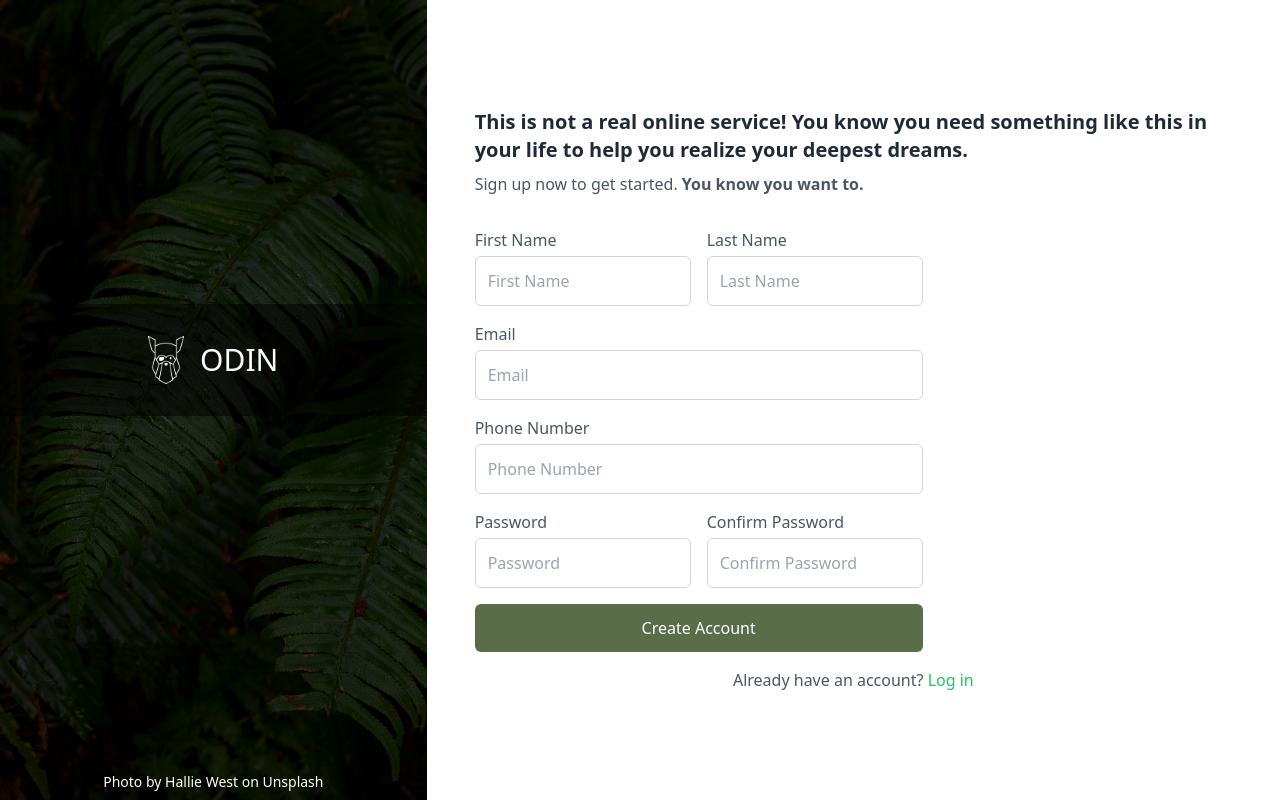
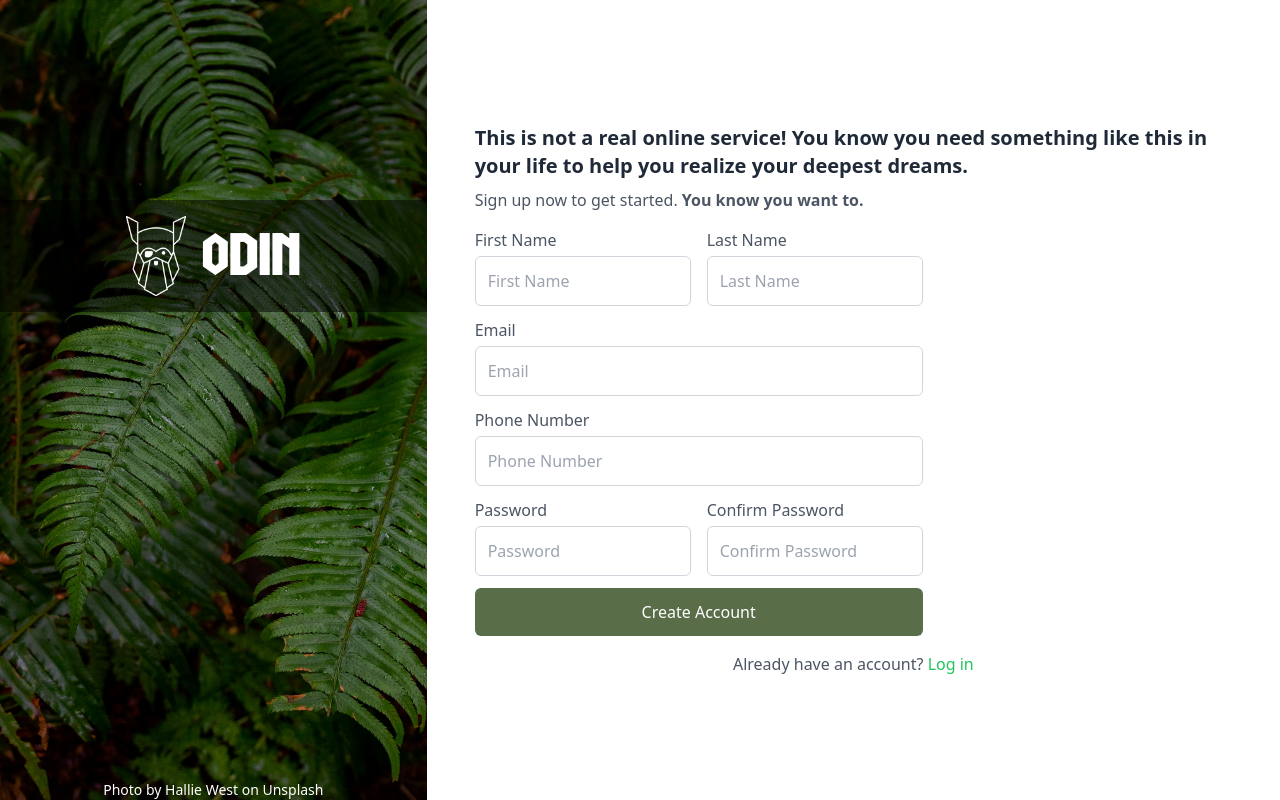
Before and after one commit to MuradQalayev/the-odin-project, a plain HTML site: page index.html in a window 1280 px wide. Drawn offline with nearby package versions, Linux system fonts and the light colour scheme.

Commit message:
finished project sign up form

```diff
--- a/index.css
+++ b/index.css
@@ -1,9 +1,4 @@
-/* Import Tailwind base styles */
-@tailwind base;
-@tailwind components;
-@tailwind utilities;
 
-/* Custom global styles */
 *, *::before, *::after {
     box-sizing: border-box;
 }
@@ -11,36 +6,20 @@
 * {
     margin: 0;
 }
+html, body {
+    height: 100%;
+    margin: 0;
+    padding: 0;
+  }
 
-body {
-    font-family: system-ui, "Segoe UI", Roboto, Helvetica, Arial, sans-serif, "Apple Color Emoji", "Segoe UI Emoji", "Segoe UI Symbol";
-    line-height: 1.5;
-    -webkit-font-smoothing: antialiased;
-}
 
-/* Images and videos */
+
 img, picture, video, canvas, svg {
     display: block;
     max-width: 100%;
 }
 
-/* Form inputs inherit font */
-input, button, textarea, select {
-    font: inherit;
-}
 
-/* Break-word for text */
 p, h1, h2, h3, h4, h5, h6 {
     overflow-wrap: break-word;
 }
-
-/* Set up VikingFont */
-@font-face {
-    font-family: 'VikingFont';
-    src: url('./example-project-image/fonts/Viking Hell.otf') format('opentype'); /* Use correct file path */
-}
-
-/* Custom body font usage */
-body {
-    font-family: 'VikingFont', system-ui, sans-serif;
-}
--- a/index.html
+++ b/index.html
@@ -5,29 +5,39 @@
     <meta name="viewport" content="width=device-width, initial-scale=1.0">
     <title>The Odin Project</title>
     <script src="https://cdn.tailwindcss.com"></script>
+    <style>
+        @font-face {
+          font-family: 'VikingFont';
+          src: url('./example-project-image/fonts/Viking Hell.otf') format('opentype');
+        }
+
+        .font-nordic {
+          font-family: 'VikingFont', sans-serif;
+        }
+      </style>
+
 </head>
 <body>
-    <div class="grid grid-cols-3 min-h-screen">
+    <div class="grid grid-cols-3 h-screen">
 
         <div class="col-span-1 relative">
             <img src="./example-project-image/halie-west-25xggax4bSA-unsplash.jpg" alt="Left Image" class="h-full w-full object-cover">
-            <div class="absolute inset-0 bg-black bg-opacity-50 flex items-start justify-center">
-                <div class="absolute inset-0 bg-black bg-opacity-50 flex items-center justify-center">
-                    <div class="w-full h-28 flex items-center justify-center space-x-4 bg-black bg-opacity-50 p-12 -translate-y-10">
-                      <img src="./example-project-image/odin-lined.png" alt="Odin Logo" class="h-12">
-                      <h1 class="text-3xl font-nordic text-white">ODIN</h1>
-                    </div>
-                  </div>
-
-              </div>
+            <div class="absolute inset-0 bg-black bg-opacity-30 flex justify-center">
+                <div class="absolute top-[25%] w-full h-28 flex items-center justify-center space-x-4 bg-black bg-opacity-50 p-12">
+                    <img src="./example-project-image/odin-lined.png" alt="Odin Logo" class="h-20">
+                    <h1 class="text-6xl text-white font-nordic">ODIN</h1>
+                </div>
+            </div>
 
 
-            <p class="absolute bottom-0 left-0 w-full text-center text-white text-sm p-2">Photo by Hallie West on Unsplash</p>
+
+
+            <p class="absolute bottom-0 left-0 w-full text-center text-white text-sm ">Photo by Hallie West on Unsplash</p>
         </div>
 
 
         <div class="col-span-2 bg-white flex flex-col justify-center p-12">
-            <div class="mb-8">
+            <div class="mb-4">
                 <p class="text-xl font-semibold text-gray-800 mb-2">
                     This is not a real online service! You know you need something like this in your life to help you realize your deepest dreams.
                 </p>
@@ -37,7 +47,7 @@
             </div>
 
             <!-- Form Section -->
-            <form action="#" method="POST" class="w-full max-w-md space-y-4">
+            <form action="#" method="POST" class="w-full max-w-md space-y-3">
                 <div class="grid grid-cols-2 gap-4">
                     <!-- First Name -->
                     <div>
--- a/tailwind.config.js
+++ /dev/null
@@ -1,10 +0,0 @@
-/** @type {import('tailwindcss').Config} */
-module.exports = {
-  theme: {
-    extend: {
-      fontFamily: {
-        nordic: ['VikingFont', 'sans-serif'],
-      },
-    },
-  },
-};
```
